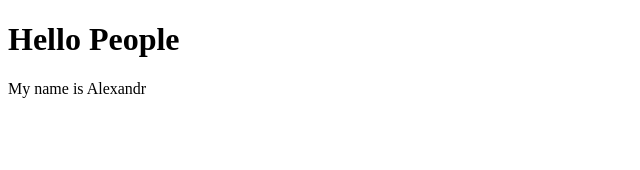
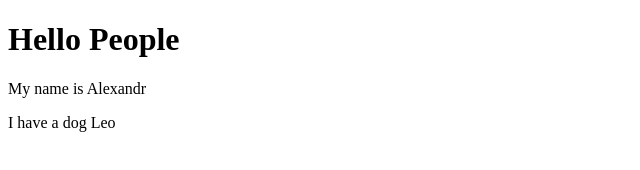
Before and after one commit to Alexandr-Dudarin/HTML---------------, a plain HTML site: page index.html in a window 1280 px wide. Shown: the whole page, without its empty margins (0-640 px from the left). Drawn offline with Linux system fonts and the light colour scheme.

Commit message:
Add my dog

```diff
--- a/index.html
+++ b/index.html
@@ -8,4 +8,5 @@
 <body>
     <h1> Hello People </h1>
 <p> My name is Alexandr </p>
+<p> I have a dog Leo </p>
 </body>
```
